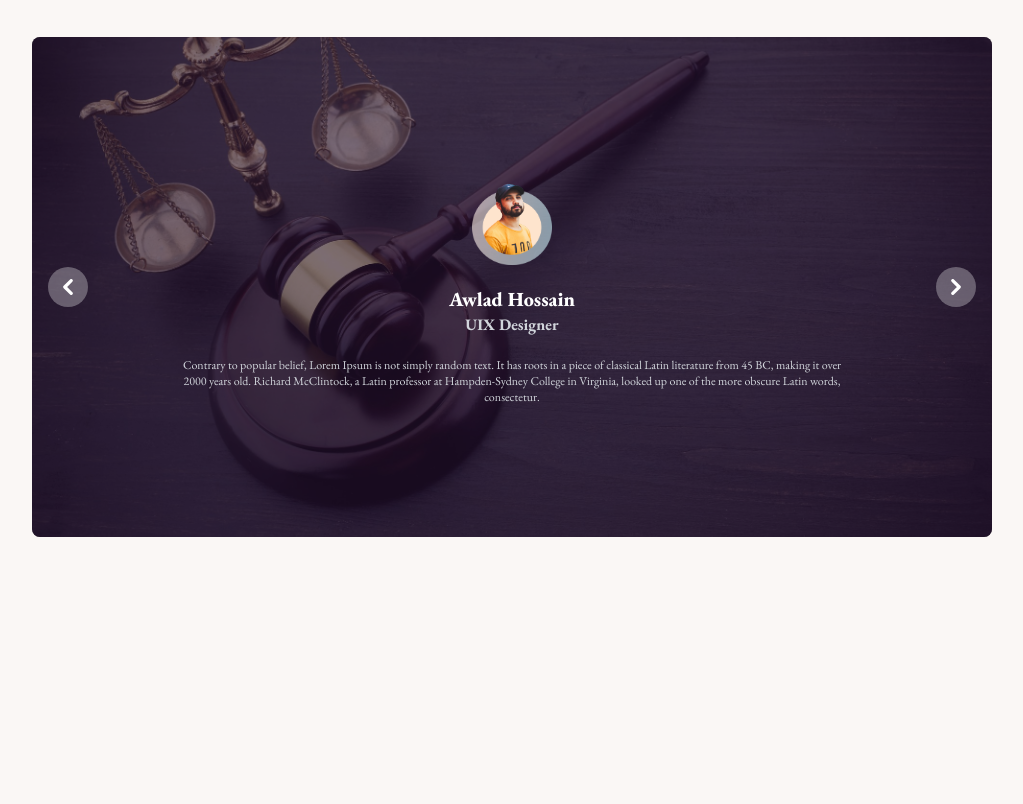
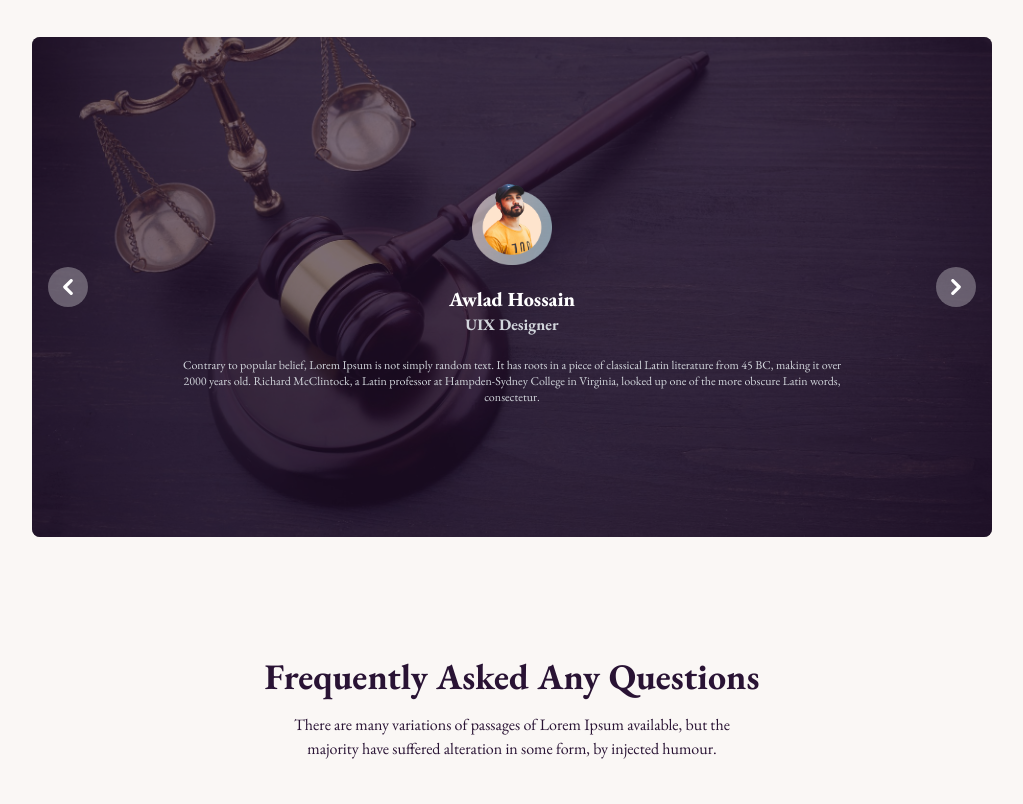
Before and after one commit to MdAfsarHossain/Legal-Solutions, a plain HTML site: page index.html in a window 1280 px wide. Shown: the part 2375-3179 px from the top of the page, without its empty margins (128-1151 px from the left). Before the commit the page ends 2992 px from the top, so only its background shows below. Drawn offline with nearby package versions, Linux system fonts and the light colour scheme.

Commit message:
Frequently Question Section Code added

```diff
--- a/index.html
+++ b/index.html
@@ -541,6 +541,23 @@
           </button>
         </div>
       </section>
+
+      <!-- Frequently Question -->
+      <section
+        class="ml-10 mr-10 mx-auto lg:ml-40 lg:mr-40 md:mx-auto mt-20 mb-20"
+      >
+        <!-- Heading -->
+        <div class="container md:px-10 lg:px-40 py-10 mb-10">
+          <h1 class="text-4xl font-bold text-center mb-4">
+            Frequently Asked Any Questions
+          </h1>
+          <p class="text-center text-base px-20">
+            There are many variations of passages of Lorem Ipsum available, but
+            the majority have suffered alteration in some form, by injected
+            humour.
+          </p>
+        </div>
+      </section>
     </main>
 
     <!-- Flowbite Script -->
```
